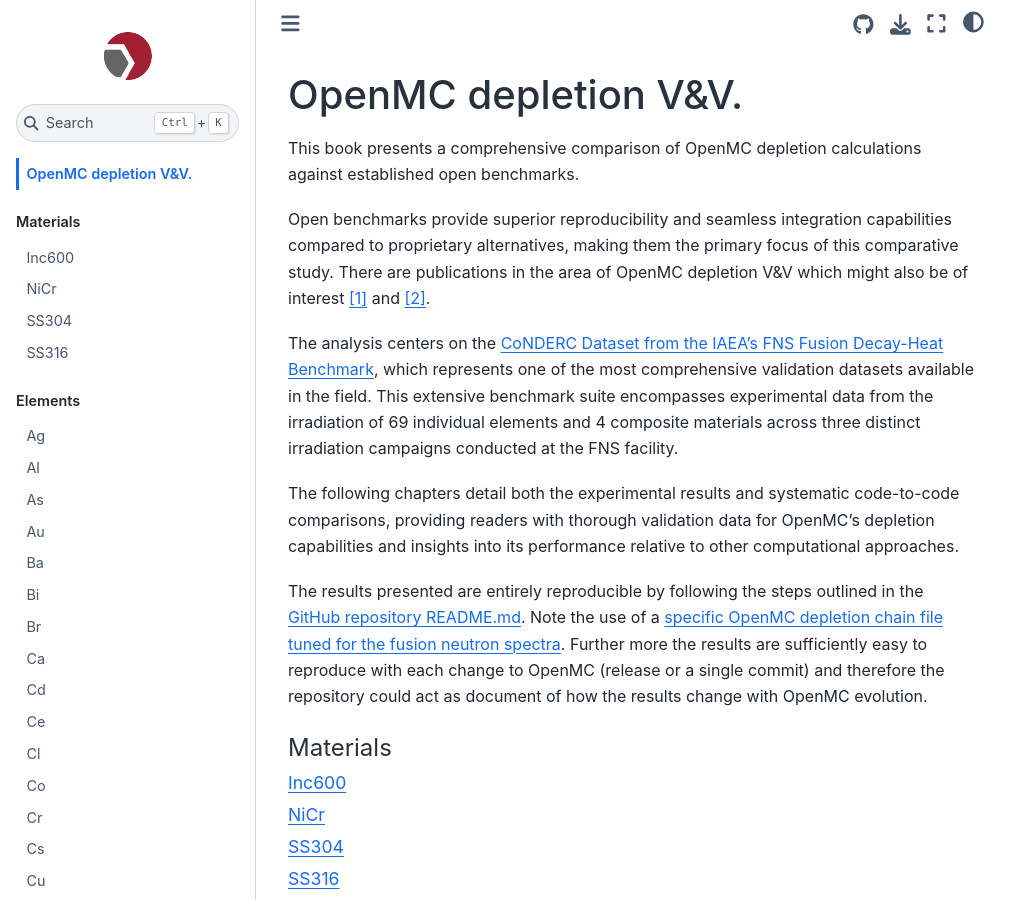
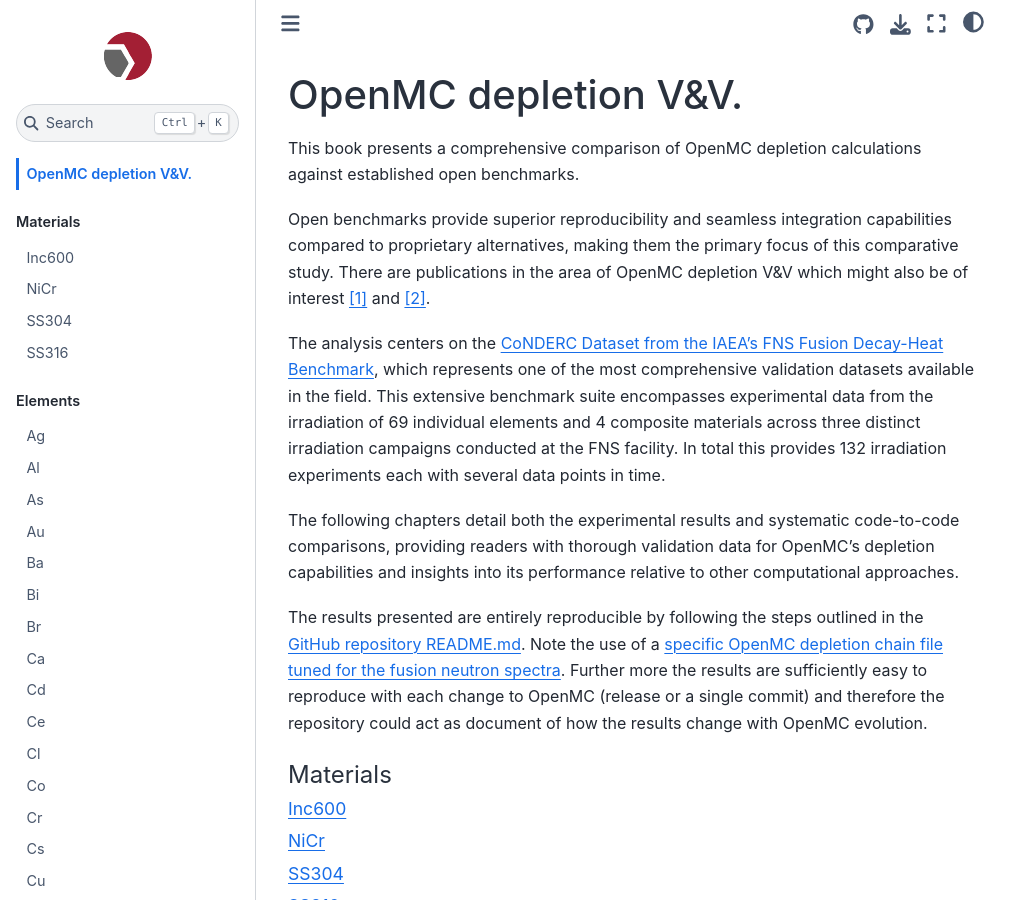
Before and after one commit to jbae11/openmc_activator, a Jupyter Book: the page built from docs/intro.md, in a window 1280 px wide and 900 px high. Shown: the whole window, without its empty margins (0-1031 px from the left). Built offline with Jupyter Book 1.0.4 settings and Sphinx 7.4.7 and the Sphinx Book theme 1.1.4, drawn with Linux system fonts in a browser that asks for light colours.

Commit message:
improved intro

```diff
--- a/docs/intro.md
+++ b/docs/intro.md
@@ -4,7 +4,7 @@
 
 Open benchmarks provide superior reproducibility and seamless integration capabilities compared to proprietary alternatives, making them the primary focus of this comparative study. There are publications in the area of OpenMC depletion V&V which might also be of interest [[1]](https://www.sciencedirect.com/science/article/pii/S0920379624005647) and [[2]](https://iopscience.iop.org/article/10.1088/1741-4326/ad32dd/meta).
 
-The analysis centers on the [CoNDERC Dataset from the IAEA’s FNS Fusion Decay-Heat Benchmark](https://www-nds.iaea.org/conderc/fusion/), which represents one of the most comprehensive validation datasets available in the field. This extensive benchmark suite encompasses experimental data from the irradiation of 69 individual elements and 4 composite materials across three distinct irradiation campaigns conducted at the FNS facility.
+The analysis centers on the [CoNDERC Dataset from the IAEA’s FNS Fusion Decay-Heat Benchmark](https://www-nds.iaea.org/conderc/fusion/), which represents one of the most comprehensive validation datasets available in the field. This extensive benchmark suite encompasses experimental data from the irradiation of 69 individual elements and 4 composite materials across three distinct irradiation campaigns conducted at the FNS facility. In total this provides 132 irradiation experiments each with several data points in time.
 
 The following chapters detail both the experimental results and systematic code-to-code comparisons, providing readers with thorough validation data for OpenMC’s depletion capabilities and insights into its performance relative to other computational approaches.
 
```
